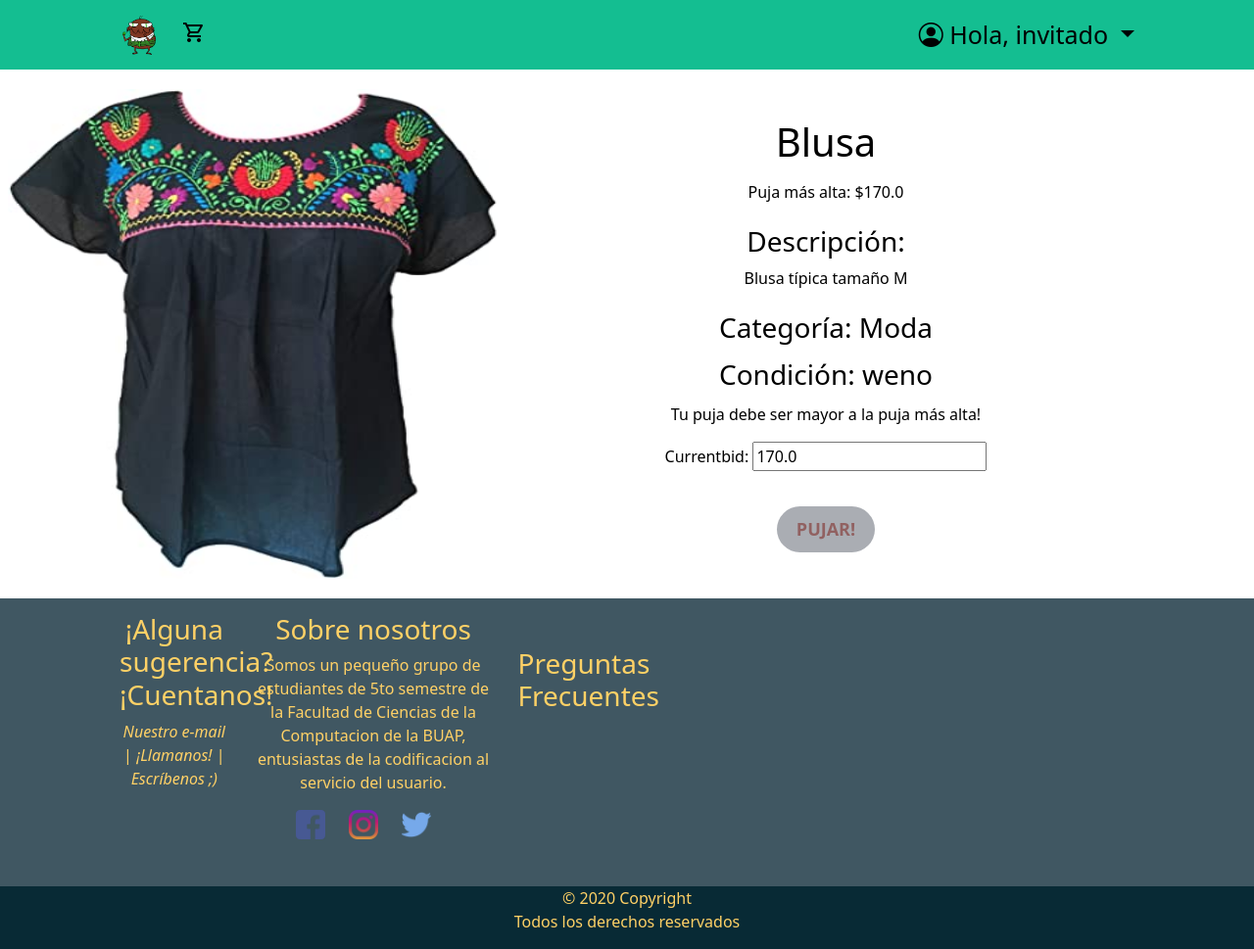
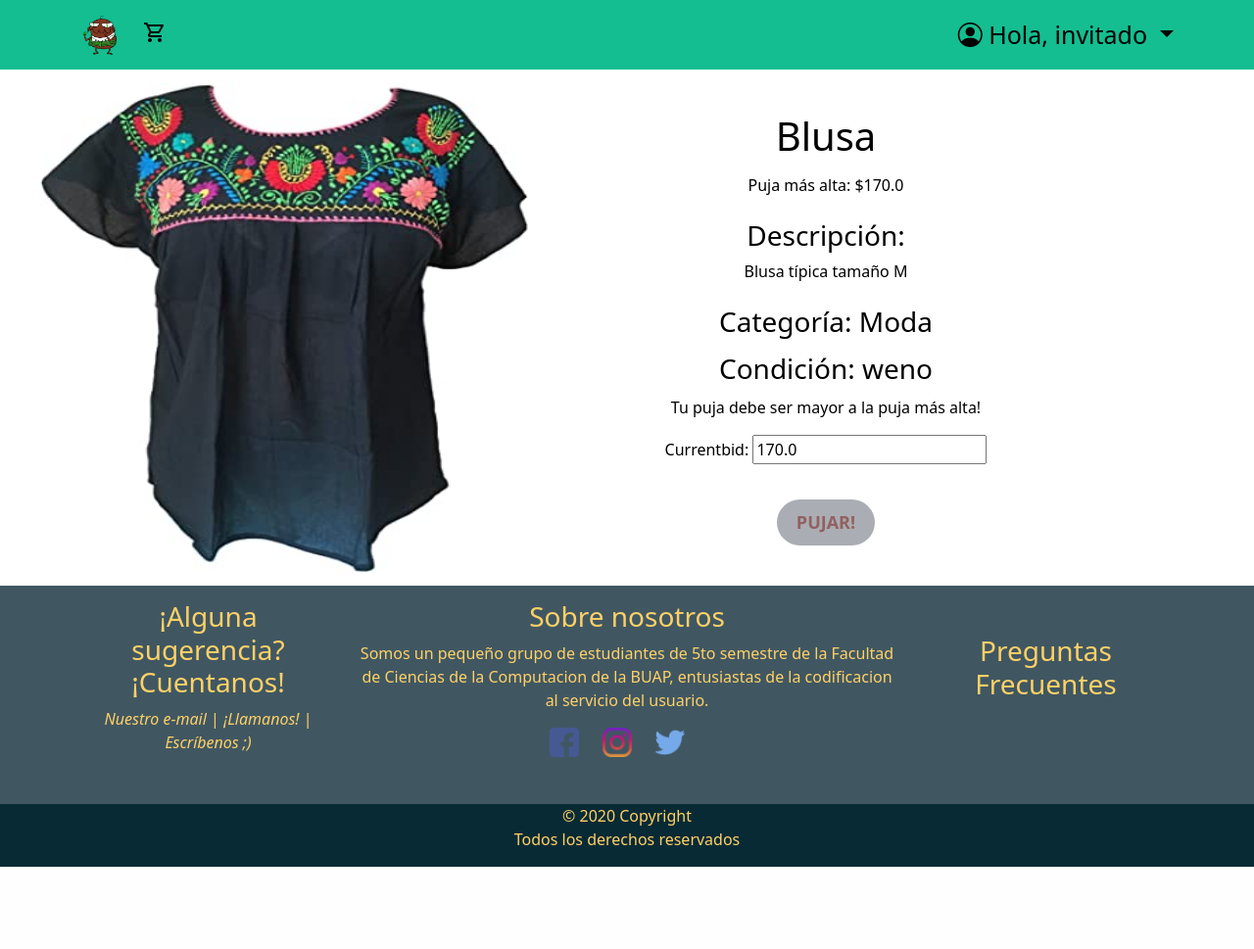
Before and after one commit to Mokkuman/bidding, a Django app: page /products/bid/2/ in a window 1280 px wide. Shown: the whole page at 98% size. After the commit the page ends 885 px from the top, so only its background shows below. Run offline with Django 3.2, Linux system fonts and the light colour scheme; data comes from the database, SQL or seed files in the repository; both versions use the stored data as it was after the commit; some libraries are stand-ins or nearby versions.

Commit message:
arreglando productTemplate

```diff
--- a/store/static/store/productTemplate.css
+++ b/store/static/store/productTemplate.css
@@ -1,6 +1,6 @@
 .pictures, .productDescription {
     /*border: 3px solid lightblue;*/
-    margin: 0.5em;
+    margin: 0.1em;
 }
 
 .productName, .price, .description, .category, .condition {
@@ -14,22 +14,6 @@
 .bidBtn {
     background-color: #149414;
     padding: 1em;
-}
-
-@media (max-width: 860px) {
-    .container{
-        text-align: center;
-    }
-}
-@media (min-width: 860px) {
-    .container {
-        max-width: 1100px;
-        margin: auto;
-
-        padding: 0 2em;
-        display: grid;
-        grid-template-columns: repeat(2, 1fr);
-    }
 }
 
 #btnSubmit {
@@ -95,14 +79,18 @@
     border-bottom-left-radius: 70% 80%;
 }
 
-@-webkit-keyframes mover {
+.register-left {
+    padding: 10px 20px 10px 50px;
+}
+
+/*@-webkit-keyframes mover {
     0% { transform: translateY(0); }
     100% { transform: translateY(-20px); }
 }
 @keyframes mover {
     0% { transform: translateY(0); }
     100% { transform: translateY(-20px); }
-}
+}*/
 
 #littlePadding {
     padding-left: 80px;
--- a/store/templates/store/stockProductTemplate.html
+++ b/store/templates/store/stockProductTemplate.html
@@ -61,7 +61,6 @@
             </div>
         </div>
     </div>
-    </div>
     <script>
         $(document).on('click','#add-button',function(e){
             e.preventDefault();
```
Also changed, not shown: db.sqlite3. Lines whose indentation alone changed are shown as unchanged.
